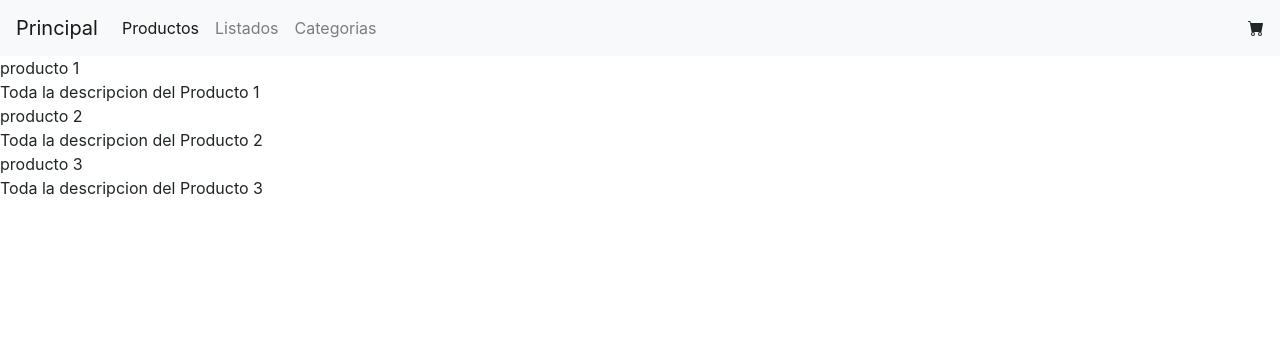
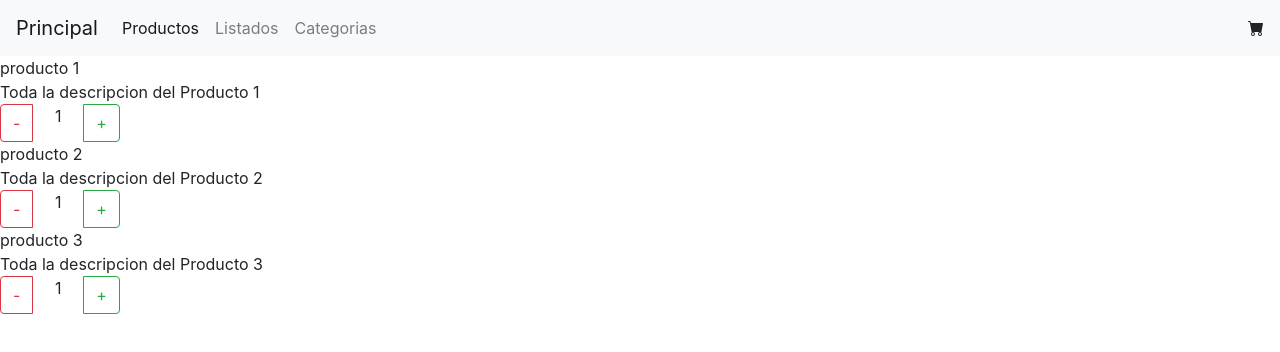
Before and after one commit to loterojm/jmlapp, a React (Create React App) app: page / in a window 1280 px wide. Shown: the top 352 px of the page. Built offline with nearby package versions, Linux system fonts and the light colour scheme.

Commit message:
agrego itemcount

```diff
--- /dev/null
+++ b/src/components/ItemCount.jsx
@@ -0,0 +1,25 @@
+import { useState } from "react";
+
+const ItemCount =({ stock, initial, onAdd })=>{
+    const [qty, setQty] = useState(initial);
+    const sumaQty =() => {
+        if (qty < stock) {
+            setQty(qty + 1);
+        }
+    }
+    const restaQty =() => {
+        if (qty > 0 ){
+            setQty(qty - 1);
+        }
+    }
+    return(
+    <div>
+        <div className="btn-group btn-group-toggle">
+            <div  className="btn btn-outline-danger" onClick={restaQty}>-</div>
+            <div style={{width:"50px", textAlign:"center"}}>{qty}</div>
+            <div class="btn btn-outline-success" onClick={sumaQty}>+</div>
+        </div>
+    </div>
+    )
+    }
+    export default ItemCount;
--- a/src/container/ItemListContainer.jsx
+++ b/src/container/ItemListContainer.jsx
@@ -1,10 +1,16 @@
+import ItemCount from "../components/ItemCount";
+
 const ItemListContainer =({nombre,descrip})=>{
+  const addToCart = (qty) => {
+
+  }
     return(
         <div className="panel panel-default">
   <div className="panel-body">
     {nombre}
   </div>
   <div className="panel-footer">{descrip}</div>
+  <ItemCount stock={5} initial={1} onAdd={addToCart}/>
 </div>
     )
     }
```
